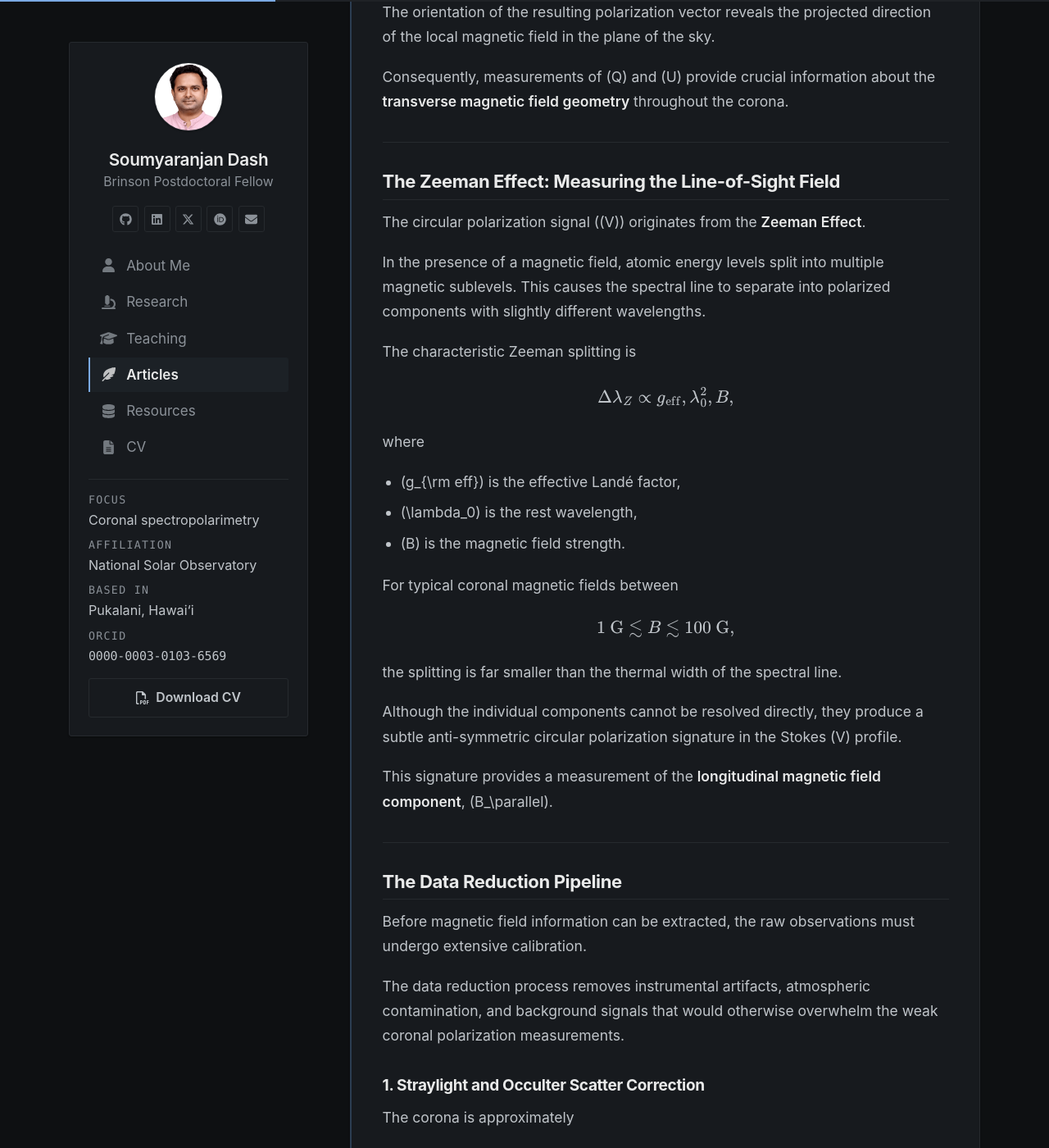
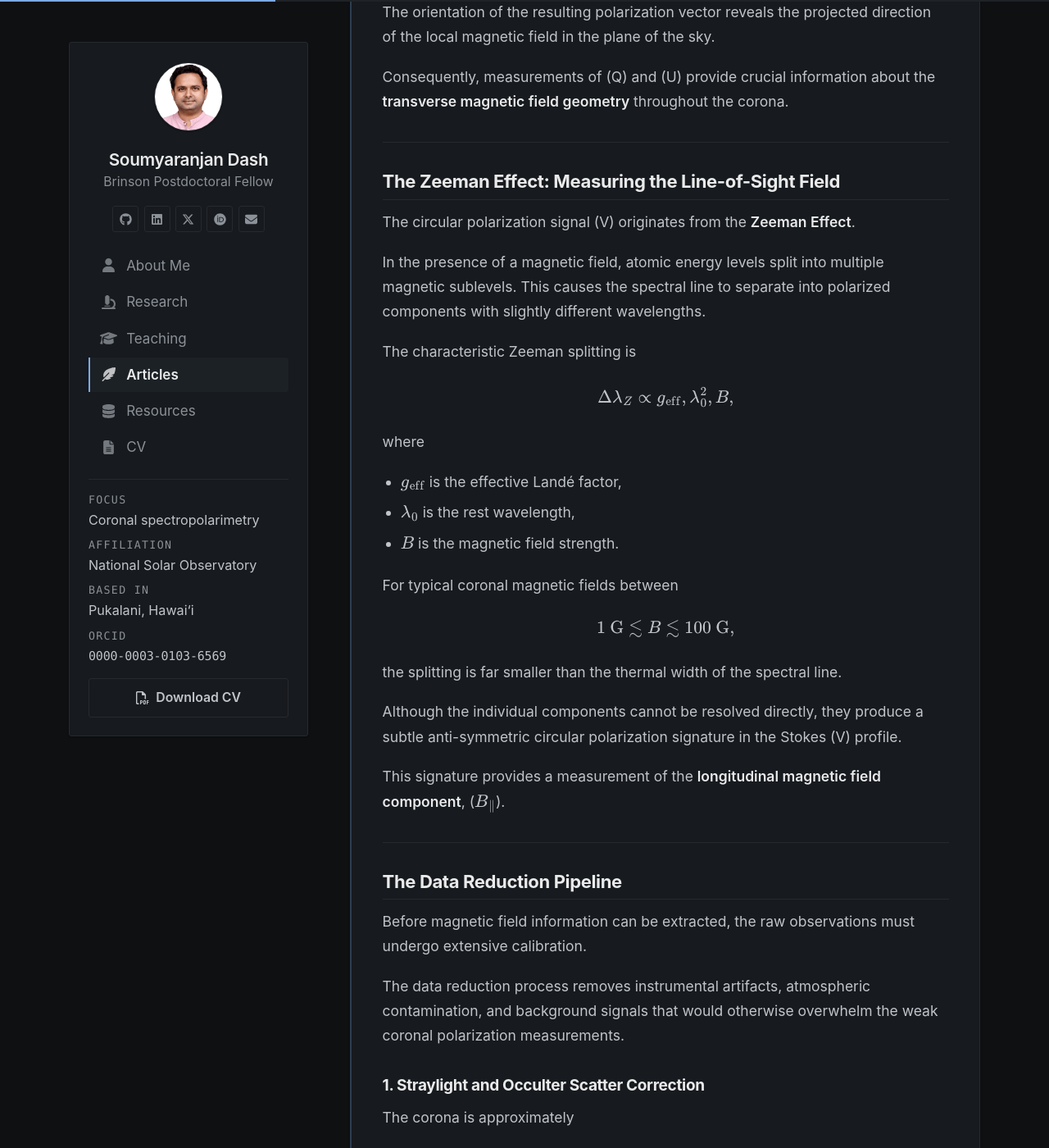
Before and after one commit to sr-dash/sr-dash.github.io, a Jekyll site: the page built from _posts/2026-03-27-stokes-polarimetry.md, in a window 1280 px wide and 1400 px high, scrolled down 2131 px. Shown: the whole window at 82% size. Built offline with Jekyll 4.4.1, drawn with Linux system fonts in a browser that asks for light colours; some of the changed text lies outside the part shown.

Commit message:
Updated some typos.

```diff
--- a/_posts/2026-03-27-stokes-polarimetry.md
+++ b/_posts/2026-03-27-stokes-polarimetry.md
@@ -58,7 +58,7 @@ Consequently, measurements of (Q) and (U) provide crucial information about the
 
 ## The Zeeman Effect: Measuring the Line-of-Sight Field
 
-The circular polarization signal ((V)) originates from the **Zeeman Effect**.
+The circular polarization signal (V) originates from the **Zeeman Effect**.
 
 In the presence of a magnetic field, atomic energy levels split into multiple magnetic sublevels. This causes the spectral line to separate into polarized components with slightly different wavelengths.
 
@@ -70,9 +70,9 @@ $$
 
 where
 
-* (g_{\rm eff}) is the effective Landé factor,
-* (\lambda_0) is the rest wavelength,
-* (B) is the magnetic field strength.
+* $$g_{\rm eff}$$ is the effective Landé factor,
+* $$\lambda_0$$ is the rest wavelength,
+* $$B$$ is the magnetic field strength.
 
 For typical coronal magnetic fields between
 
@@ -84,7 +84,7 @@ the splitting is far smaller than the thermal width of the spectral line.
 
 Although the individual components cannot be resolved directly, they produce a subtle anti-symmetric circular polarization signature in the Stokes (V) profile.
 
-This signature provides a measurement of the **longitudinal magnetic field component**, (B_\parallel).
+This signature provides a measurement of the **longitudinal magnetic field component**, ($$B_\parallel$$).
 
 ---
 
@@ -158,9 +158,9 @@ The fitting process extracts several physically meaningful parameters.
 
 The intensity profile is typically modeled using Gaussian or Voigt functions to determine:
 
-* Peak intensity ((I_0))
-* Doppler width ((\Delta\lambda_D))
-* Central wavelength ((\lambda_0))
+* Peak intensity ($$I_0$$)
+* Doppler width ($$\Delta\lambda_D$$)
+* Central wavelength ($$\lambda_0$$)
 
 #### Stokes (Q) and (U)
 
@@ -198,7 +198,7 @@ Under these conditions, the Stokes (V) profile becomes proportional to the wavel
 
 $$
 V(\lambda)
-==========
+=
 
 *
 
@@ -212,7 +212,7 @@ Here,
 
 $$
 \Delta\lambda_H
-===============
+=
 
 \frac{
 e\lambda_0^2
```
